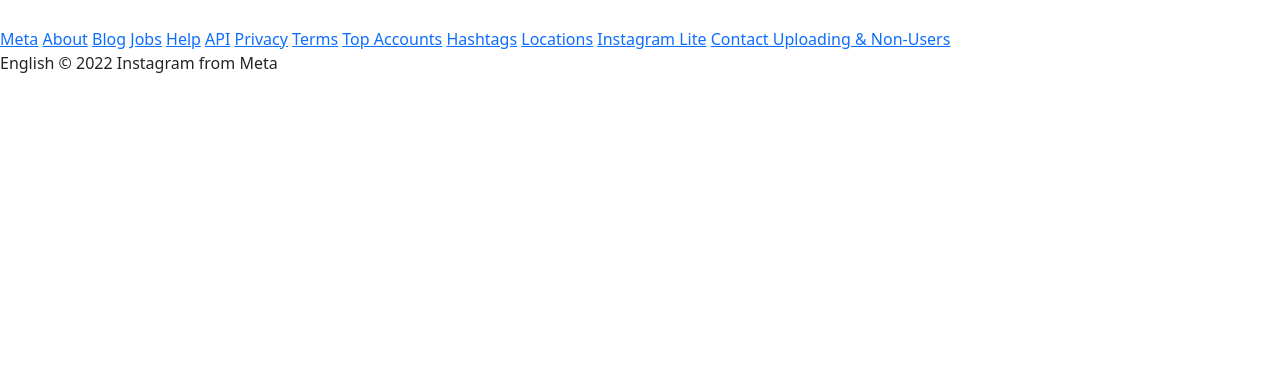
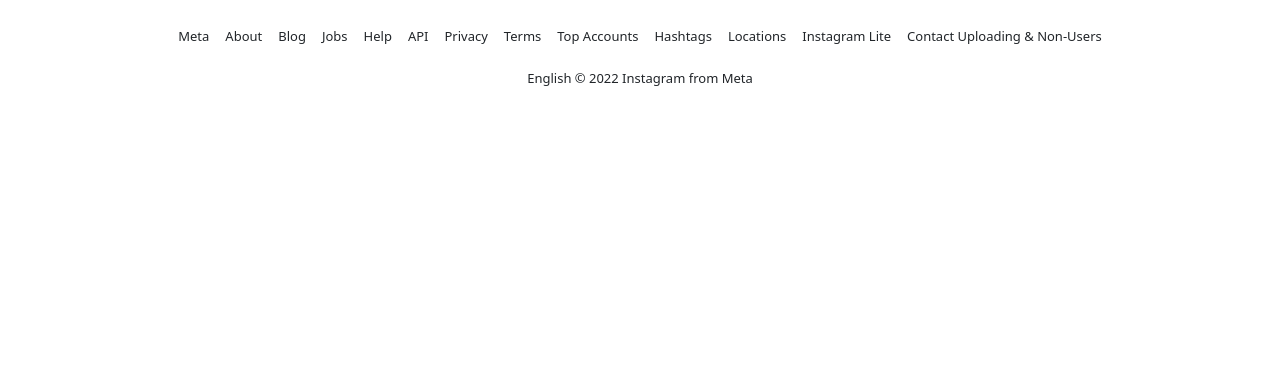
Before and after one commit to Teresiah-cpu/Insta-clone, a Django app: page /login/ in a window 1280 px wide. Shown: the part 420-800 px from the top of the page. Run offline with Django 4.2, Linux system fonts and the light colour scheme; some libraries are stand-ins or nearby versions.

Commit message:
ft:this will add styling to the footer

```diff
--- a/instaclone/static/css/index.css
+++ b/instaclone/static/css/index.css
@@ -238,3 +238,30 @@ main .post_story .posts #post .lower a {
     width: 100%;
     height: 100%;
 }
+.footer {
+    padding-bottom: 100px;
+    padding-top: 0px;
+}
+
+.links {
+    display: flex;
+    align-items: center;
+    justify-content: center;
+    flex-wrap: wrap;
+}
+
+.links a {
+    text-decoration: none;
+    color: var(--txt-second-color);
+    font-size: 13px;
+    line-height: 18px;
+    margin: 0 8px 12px 8px;
+}
+
+.copyright {
+    padding: 12px 0;
+    color: var(--txt-second-color);
+    font-size: 13px;
+    line-height: 18px;
+    text-align: center;
+}
```
